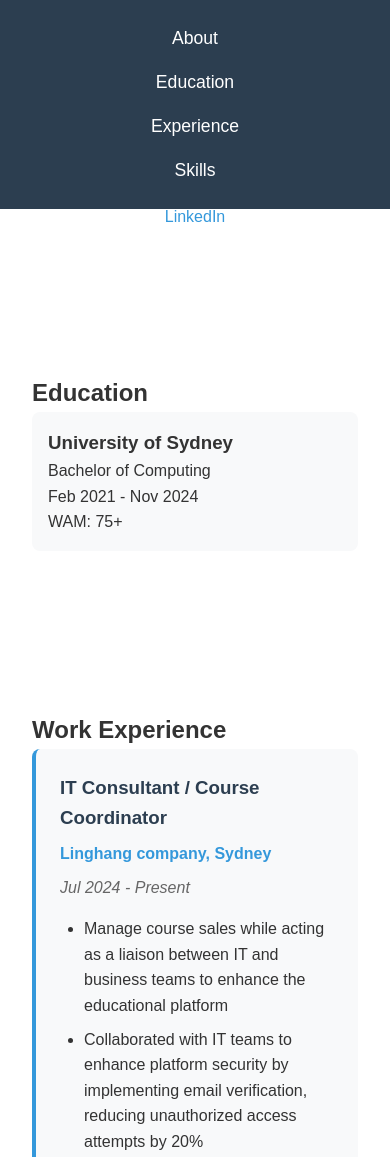
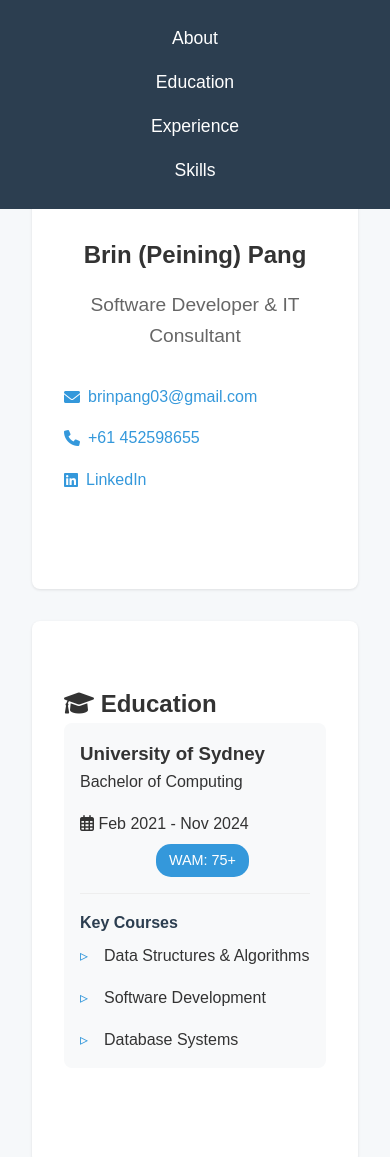
Before and after one commit to BrinPang/brinpang03.github.io, a plain HTML site: page index.html in a window 390 px wide. Shown: the top 1157 px of the page. Drawn offline with Linux system fonts and the light colour scheme.

Commit message:
Update resume design with new styles

```diff
--- a/index.html
+++ b/index.html
@@ -8,6 +8,7 @@
     <meta name="description" content="Brin Pang - IT Professional Resume">
     <meta name="keywords" content="Brin Pang, IT Consultant, Software Developer, Sydney">
     <meta name="author" content="Brin Pang">
+    <link rel="stylesheet" href="https://cdnjs.cloudflare.com/ajax/libs/font-awesome/6.0.0/css/all.min.css">
 </head>
 <body>
     <header>
@@ -23,19 +24,42 @@
 
     <main>
         <section id="about" class="section">
-            <h1>Brin (Peining) Pang</h1>
-            <div class="contact-header">
-                <p>+61 452598655 | brinpang03@gmail.com | <a href="https://www.linkedin.com/in/brin-pang-8076771a7" target="_blank">LinkedIn</a></p>
+            <div class="about-content">
+                <h1>Brin (Peining) Pang</h1>
+                <div class="tagline">Software Developer & IT Consultant</div>
+                <div class="contact-header">
+                    <a href="mailto:brinpang03@gmail.com"><i class="fas fa-envelope"></i> brinpang03@gmail.com</a>
+                    <a href="tel:+61452598655"><i class="fas fa-phone"></i> +61 452598655</a>
+                    <a href="https://www.linkedin.com/in/brin-pang-8076771a7" target="_blank">
+                        <i class="fab fa-linkedin"></i> LinkedIn
+                    </a>
+                </div>
             </div>
         </section>
 
         <section id="education" class="section">
-            <h2>Education</h2>
+            <h2><i class="fas fa-graduation-cap"></i> Education</h2>
             <div class="education-item">
-                <h3>University of Sydney</h3>
-                <p class="degree">Bachelor of Computing</p>
-                <p class="date">Feb 2021 - Nov 2024</p>
-                <p>WAM: 75+</p>
+                <div class="education-header">
+                    <div>
+                        <h3>University of Sydney</h3>
+                        <p class="degree">Bachelor of Computing</p>
+                    </div>
+                    <div class="education-meta">
+                        <span class="date"><i class="far fa-calendar-alt"></i> Feb 2021 - Nov 2024</span>
+                        <span class="wam-badge">WAM: 75+</span>
+                    </div>
+                </div>
+                <div class="education-details">
+                    <div class="key-courses">
+                        <h4>Key Courses</h4>
+                        <ul>
+                            <li>Data Structures & Algorithms</li>
+                            <li>Software Development</li>
+                            <li>Database Systems</li>
+                        </ul>
+                    </div>
+                </div>
             </div>
         </section>
 
@@ -68,15 +92,30 @@
         </section>
 
         <section id="skills" class="section">
-            <h2>Technical Skills</h2>
+            <h2><i class="fas fa-code"></i> Technical Skills</h2>
             <div class="skills-grid">
-                <div class="skill-item">
-                    <h3>Tech Stack</h3>
-                    <p>Java, JavaScript, HTML5, CSS3, SQL, PostgreSQL, Python</p>
+                <div class="skill-category">
+                    <h3><i class="fas fa-laptop-code"></i> Programming Languages</h3>
+                    <div class="skill-tags">
+                        <span class="skill-tag"><i class="fab fa-java"></i> Java</span>
+                        <span class="skill-tag"><i class="fab fa-python"></i> Python</span>
+                        <span class="skill-tag"><i class="fab fa-js"></i> JavaScript</span>
+                    </div>
                 </div>
-                <div class="skill-item">
-                    <h3>Development Tools</h3>
-                    <p>Git, Gradle, Jenkins</p>
+                <div class="skill-category">
+                    <h3><i class="fas fa-database"></i> Databases</h3>
+                    <div class="skill-tags">
+                        <span class="skill-tag">SQL</span>
+                        <span class="skill-tag">PostgreSQL</span>
+                    </div>
+                </div>
+                <div class="skill-category">
+                    <h3><i class="fas fa-tools"></i> Tools</h3>
+                    <div class="skill-tags">
+                        <span class="skill-tag"><i class="fab fa-git-alt"></i> Git</span>
+                        <span class="skill-tag">Gradle</span>
+                        <span class="skill-tag">Jenkins</span>
+                    </div>
                 </div>
             </div>
         </section>
--- a/styles.css
+++ b/styles.css
@@ -8,6 +8,7 @@ body {
     font-family: 'Microsoft YaHei', sans-serif;
     line-height: 1.6;
     color: #333;
+    background: #f6f8fa;
 }
 
 header {
@@ -43,6 +44,15 @@ nav ul li a:hover {
     padding: 4rem 2rem;
     max-width: 1200px;
     margin: 0 auto;
+    background: #fff;
+    border-radius: 8px;
+    box-shadow: 0 1px 3px rgba(0,0,0,0.1);
+    margin-bottom: 2rem;
+    transition: transform 0.3s ease;
+}
+
+.section:hover {
+    transform: translateY(-5px);
 }
 
 #about {
@@ -116,13 +126,19 @@ nav ul li a:hover {
 }
 
 .contact-header {
-    text-align: center;
-    margin: 1rem 0;
+    display: flex;
+    justify-content: center;
+    gap: 2rem;
+    margin-top: 2rem;
 }
 
 .contact-header a {
+    display: flex;
+    align-items: center;
+    gap: 0.5rem;
     color: #3498db;
     text-decoration: none;
+    transition: color 0.3s ease;
 }
 
 .contact-header a:hover {
@@ -158,4 +174,120 @@ footer {
     nav ul li {
         margin: 0.5rem 0;
     }
+
+    .contact-header {
+        flex-direction: column;
+        gap: 1rem;
+    }
+
+    .education-header {
+        flex-direction: column;
+        gap: 1rem;
+    }
+
+    .education-meta {
+        align-items: flex-start;
+    }
 }
+
+main {
+    padding-top: 80px;
+    padding-bottom: 2rem;
+    max-width: 1200px;
+    margin: 0 auto;
+    padding-left: 2rem;
+    padding-right: 2rem;
+}
+
+/* 添加平滑滚动 */
+html {
+    scroll-behavior: smooth;
+}
+
+/* 更新关于部分样式 */
+.about-content {
+    text-align: center;
+    padding: 2rem 0;
+}
+
+.tagline {
+    color: #666;
+    font-size: 1.2rem;
+    margin: 1rem 0;
+}
+
+/* 技能标签样式 */
+.skill-tags {
+    display: flex;
+    flex-wrap: wrap;
+    gap: 1rem;
+    margin-top: 1rem;
+}
+
+.skill-tag {
+    background: #f0f0f0;
+    padding: 0.5rem 1rem;
+    border-radius: 20px;
+    display: flex;
+    align-items: center;
+    gap: 0.5rem;
+    transition: transform 0.3s ease;
+}
+
+.skill-tag:hover {
+    transform: translateY(-2px);
+    background: #e0e0e0;
+}
+
+/* 教育部分样式 */
+.education-header {
+    display: flex;
+    justify-content: space-between;
+    align-items: flex-start;
+    margin-bottom: 1rem;
+}
+
+.education-meta {
+    display: flex;
+    flex-direction: column;
+    align-items: flex-end;
+    gap: 0.5rem;
+}
+
+.wam-badge {
+    background: #3498db;
+    color: white;
+    padding: 0.3rem 0.8rem;
+    border-radius: 15px;
+    font-size: 0.9rem;
+}
+
+.key-courses {
+    margin-top: 1rem;
+    padding-top: 1rem;
+    border-top: 1px solid #eee;
+}
+
+.key-courses h4 {
+    color: #2c3e50;
+    margin-bottom: 0.5rem;
+}
+
+.key-courses ul {
+    display: grid;
+    grid-template-columns: repeat(auto-fit, minmax(200px, 1fr));
+    gap: 1rem;
+    list-style: none;
+}
+
+.key-courses li {
+    position: relative;
+    padding-left: 1.5rem;
+}
+
+.key-courses li:before {
+    content: '▹';
+    position: absolute;
+    left: 0;
+    color: #3498db;
+}
```
